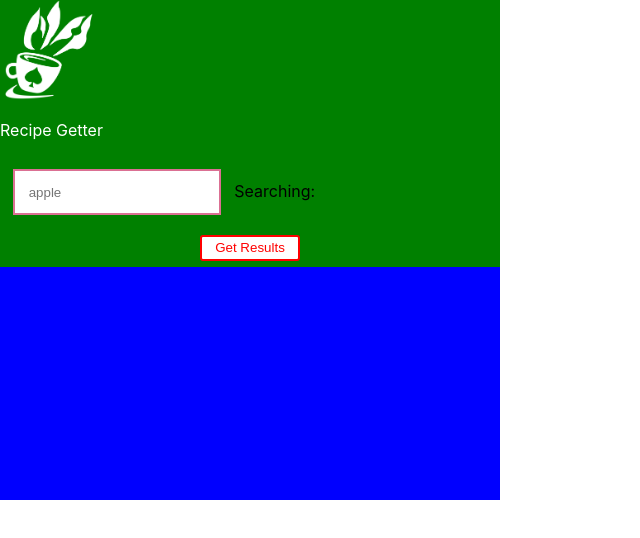
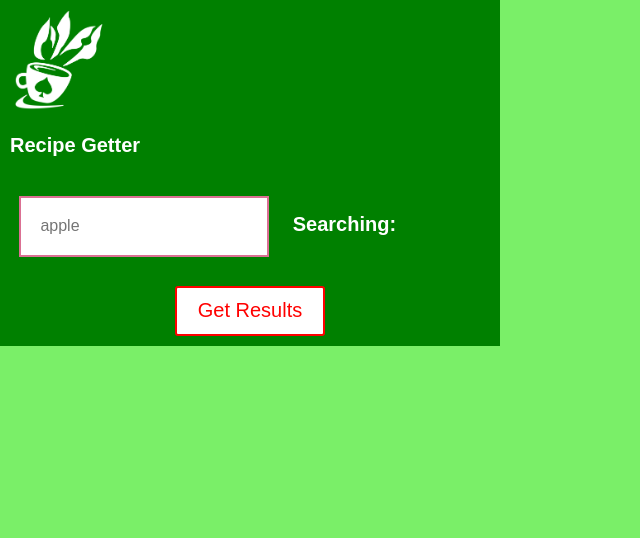
Before and after one commit to MacNisbet-Dev/ESOF0152-Agile-Project-Update, a React (Create React App) app in the folder my-app/: page / in a window 1280 px wide. Shown: the top 538 px of the page, without its empty margins (0-640 px from the left). Built offline with nearby package versions, Linux system fonts and the light colour scheme.

Commit message:
Adding styles to logo + background
Turned the logo into a styled component for easier adjustment, edited the font, made the background actually span the page.

```diff
--- a/my-app/src/APIRecipe.js
+++ b/my-app/src/APIRecipe.js
@@ -1,9 +1,11 @@
 import axios from "axios";
+import ItemCardList from "./ItemCard.js"
 
 // q param is query text, in this case the value the user entered
 // Can also take 'r' which is the recipe ID, that's how we'll use it to look up
 // Handles the get request, should implement secrets
 function createOptions(value){
+  console.log("Request value: ");
   console.log(value);
 const Options = {
   method: 'GET',
@@ -16,11 +18,20 @@ const Options = {
 };
   return Options;
 }
+
+// Returns the item cards
+function displayItemCards(foodArray){
+  console.log("Food Array: ");
+  console.log(foodArray);
+  return <ItemCardList foodArray={foodArray} />;
+}
+
 // Handles the API requests
 // calls the createOptions function to get list of options
 // Turns response into json object then seperates them by foodID into an array of objects
 export function makeRequest(value) {
   axios.request(createOptions(value)).then(function (response) {
+    console.log("Raw response data: ");
     console.log(response.data)
     const jsonString = JSON.stringify(response.data, null, 4)
     const jsonObject = JSON.parse(jsonString);
@@ -42,7 +53,12 @@ export function makeRequest(value) {
         result[foodId].measures.push(...hint.measures);
       }
     });
-    console.log(result);
+      // Creates an array of objects from the result object
+      const foodArray = Object.values(result);
+      // Calls create item card function
+      displayItemCards(foodArray);
+
+    // Error handling
   }).catch(function (error) {
     console.error(error);
   });
--- a/my-app/src/App.js
+++ b/my-app/src/App.js
@@ -1,8 +1,8 @@
 import React from 'react';
 import {useState} from 'react';
-import styled from 'styled-components'
-import { RenderLogo } from './Logo.js'
-import { makeRequest } from './APIRecipe'
+import styled from 'styled-components';
+import { RenderLogo } from './Logo.js';
+import { makeRequest } from './APIRecipe';
 
 function App() {
   const [inputValue, setInputValue] = useState('');
@@ -16,47 +16,58 @@ function App() {
     <BackGround>
       <Header>
       <RenderLogo size={100}/>
-        <Paragraph>
+        <LogoText>
           Recipe Getter
-        </Paragraph>
+        </LogoText>
 
         <RecipeInput placeholder="apple" value={inputValue} onChange={(e) => setInputValue(e.target.value)}/>
-        <span>Searching: {inputValue}</span>
+        <SearchingSpan>Searching: {inputValue}</SearchingSpan>
 
         <Container>
         <Button onClick={() => {handleClick1(inputValue)}}>Get Results</Button>
         </Container>
-
-
       </Header>
     </BackGround>
   );
 }
 
 const BackGround = styled.div`
-background: blue;
-width: 500px;
-height: 500px;
+background-color: #7AEF68;
+height: 2500px;
 `
 
 const Header = styled.header`
-  background: green;
+  background-color: green;
+  width: 500px;
 `
 
-const Paragraph = styled.p`
+const LogoText = styled.p`
   color: white;
-  font-size: 20;
+  font-size: 20px;
+  font-family: Arial, Helvetica, sans-serif;
+  font-weight: bold;
+  padding-left: 10px;
 `
 
 const Button = styled.button`
   background: white;
+  font-size: 20px;
   border-radius: 3px;
   border: 2px solid red;
   color: red;
   margin: 0.5em 1em;
   padding: 0.25em 1em;
+  width: 150px;
+  height: 50px;
+`;
 
-`;
+const SearchingSpan = styled.span`
+color: white;
+font-size: 20px;
+font-weight: bold;
+font-family: Arial, Helvetica, sans-serif;
+padding-left: 5px;
+`
 
 const Container = styled.div`
   text-align: center;
@@ -64,8 +75,9 @@ const Container = styled.div`
 
 const RecipeInput = styled.input.attrs(props => ({
   type: "text",
-  size: props.size || "1em",
+  size: props.size || "1.2em",
 }))`
+  font-size: 16px;
   border: 2px solid palevioletred;
   margin: ${props => props.size};
   padding: ${props => props.size};
--- a/my-app/src/ItemCard.js
+++ b/my-app/src/ItemCard.js
@@ -1,7 +1,28 @@
-export function PrintRecipeCard(data) {
+// Basic item card setup just to display the contents
+const ItemCard = ({ label, nutrients }) => {
     return (
-        <div>
+      <div>
+        <h2>{label}</h2>
+        <ul>
+          <li>Calories: {nutrients.ENERC_KCAL}</li>
+          <li>Protein: {nutrients.PROCNT}</li>
+          <li>Fat: {nutrients.FAT}</li>
+          <li>Carbs: {nutrients.CHOCDF}</li>
+        </ul>
+      </div>
+    );
+  };
 
-        </div>
-    )
-}
+const ItemCardList = ({ food }) => {
+  return (
+    <div>
+      {food.map((food, index) => (
+        <ItemCard key={index}
+                    label={food.label}
+                    nutrients={food.nutrients} />
+      ))}
+    </div>
+  );
+};
+
+export default ItemCardList;
--- a/my-app/src/Logo.js
+++ b/my-app/src/Logo.js
@@ -1,12 +1,20 @@
 import CupAlpha from './CupAlpha.png'
+import styled from 'styled-components';
 
 export function RenderLogo({size}){
     return(
-        <div>
+        <AppLogo>
              <img src={CupAlpha} alt="Company Logo"
              width={size}
              height={size}
              />
-        </div>
+        </AppLogo>
     )
 }
+
+const AppLogo = styled.div`
+  padding-top: 10px;
+  padding-left: 10px;
+  height: ${(props) => props.size}
+  width: ${(props) => props.size}
+`
```
